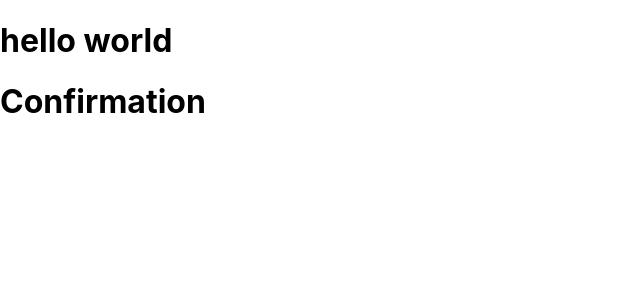
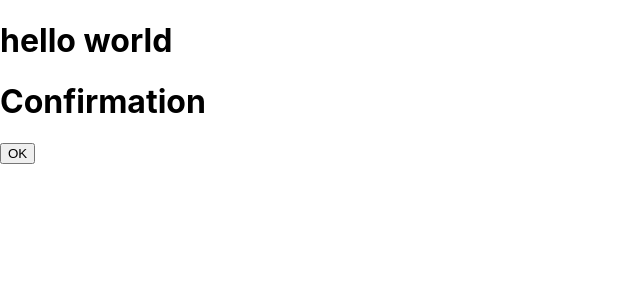
Before and after one commit to ndkv9/confirmation-tdd, a React (Create React App) app: page / in a window 1280 px wide. Shown: the top 300 px of the page, without its empty margins (0-640 px from the left). Built offline with nearby package versions, Linux system fonts and the light colour scheme.

Commit message:
add OK button

```diff
--- a/src/components/Confirmation/Confirmation.js
+++ b/src/components/Confirmation/Confirmation.js
@@ -3,6 +3,7 @@ const Confirmation = ({ children }) => {
     <div role='dialog'>
       <h1>Confirmation</h1>
       {children}
+      <button>OK</button>
     </div>
   )
 }
```
